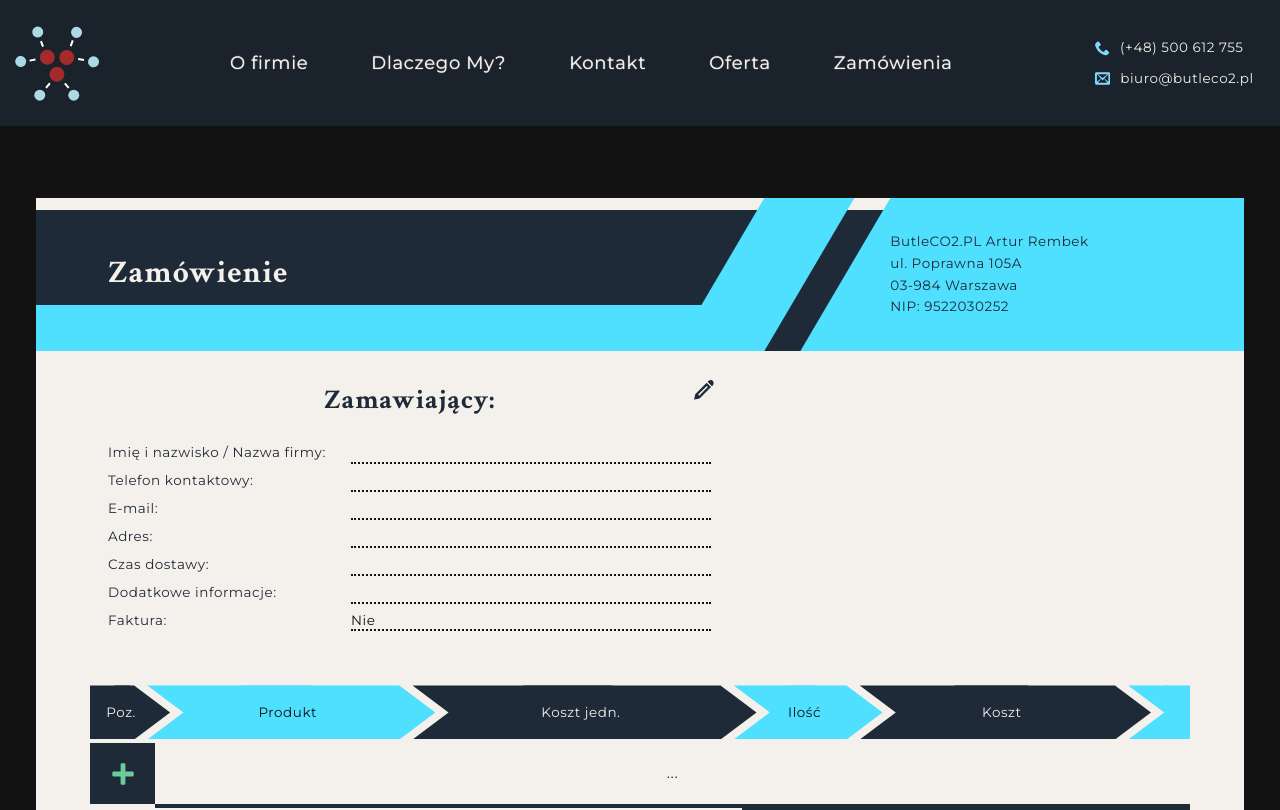
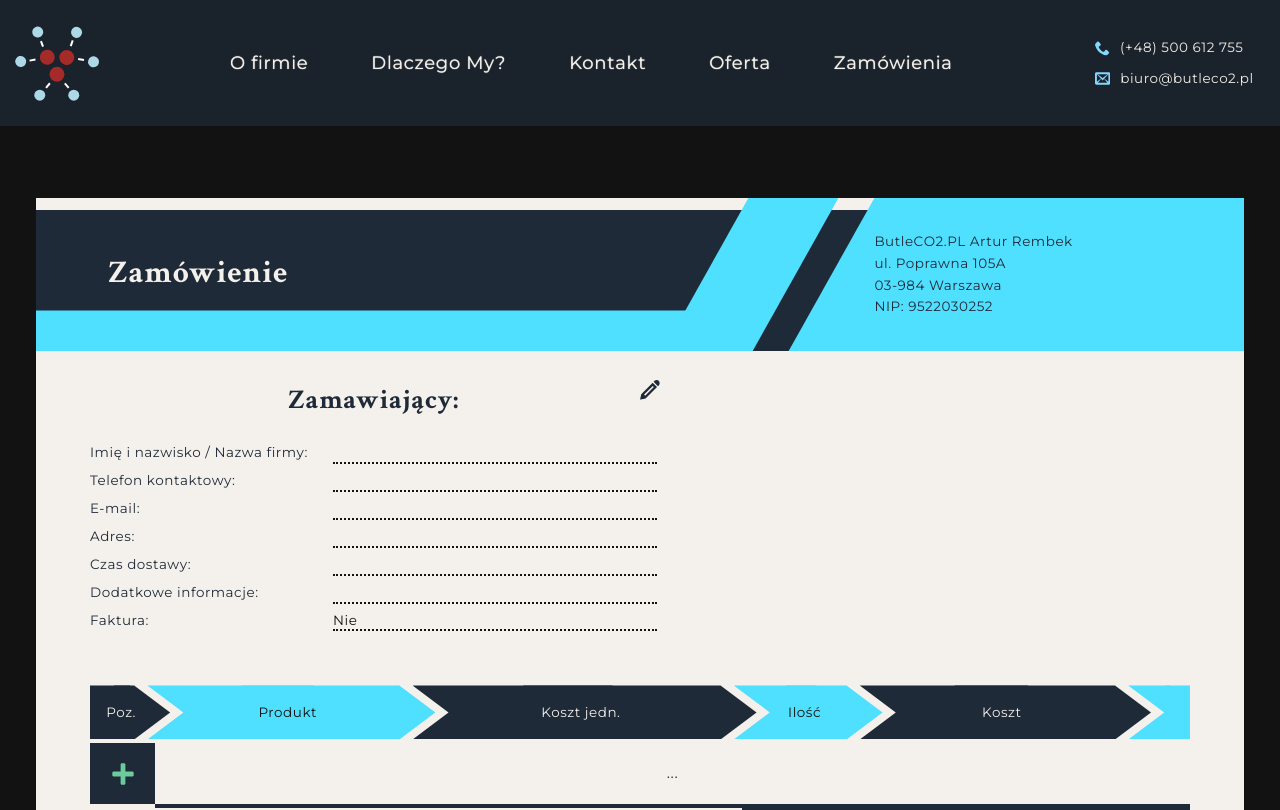
Before and after one commit to AMichalMurawski/butleCO2, a React (Vite) app: page /orders in a window 1280 px wide. Shown: the top 810 px of the page. Built offline with nearby package versions, Linux system fonts and the light colour scheme.

Commit message:
Order - fix Header and Client

```diff
--- a/src/components/Order/Client/Client.styled.ts
+++ b/src/components/Order/Client/Client.styled.ts
@@ -7,8 +7,7 @@ interface ClientWraperProps {
 
 export const ClientWraper = styled.div<ClientWraperProps>`
   position: relative;
-  margin-inline: 4rem;
-  ${({ $autoMargin }) => ($autoMargin === 'right' ? 'margin-right' : 'margin-left')}: auto;
+  margin: ${({ $autoMargin }) => ($autoMargin === 'right' ? '0 auto 0 1rem' : '0 1rem 0 auto')};
   width: fit-content;
   text-align: left;
   display: flex;
@@ -21,6 +20,7 @@ export const ClientWraper = styled.div<ClientWraperProps>`
   }
 
   ${({ theme }) => theme.media.t} {
+  margin: ${({ $autoMargin }) => ($autoMargin === 'right' ? '0 auto 0 3rem' : '0 3rem 0 auto')};
     gap: 0.35rem;
   }
 `;
@@ -54,7 +54,7 @@ export const DataValueBox = styled.div`
 export const DataValue = styled(P)`
   display: inline-block;
   height: 1.2rem;
-  width: 20rem;
+  width: 18rem;
   align-self: end;
   font-style: italic;
   color: ${({ theme }) => theme.color.main};
--- a/src/components/Order/Header/Header.styled.ts
+++ b/src/components/Order/Header/Header.styled.ts
@@ -21,7 +21,7 @@ export const HeaderTitle = styled.div`
   justify-content: center;
   align-items: center;
   z-index: 2;
-  padding: 1rem 4rem 0;
+  padding: 1rem 1rem 0;
   width: 120%;
   z-index: 0;
 
@@ -33,7 +33,7 @@ export const HeaderTitle = styled.div`
       top: 0%;
       left: 0%;
       width: calc(100% + 2rem);
-      height: 100%;
+      height: 105%;
       background-color: ${({ theme }) => theme.color.remarkable};
     }
 
@@ -101,7 +101,7 @@ export const InvoiceAddress = styled.div`
   justify-content: start;
   align-self: end;
   gap: 0;
-  padding-inline: 4rem;
+  padding-inline: 1rem;
   width: max-content;
   color: ${({ theme }) => theme.color.text};
   text-align: left;
@@ -111,6 +111,7 @@ export const InvoiceAddress = styled.div`
   ${({ theme }) => theme.media.t} {
     color: ${({ theme }) => theme.color.structural};
     height: 100%;
+    padding-inline: 4rem;
     justify-content: center;
     translate: 0 0;
 
@@ -120,7 +121,7 @@ export const InvoiceAddress = styled.div`
       top: 0;
       left: -1rem;
       width: calc(100% + 2rem);
-      height: 100%;
+      height: 105%;
       background-color: ${({ theme }) => theme.color.remarkable};
       clip-path: polygon(5rem 0%, 100% 0%, 100% 100%, 0 100%);
       z-index: -1;
```
